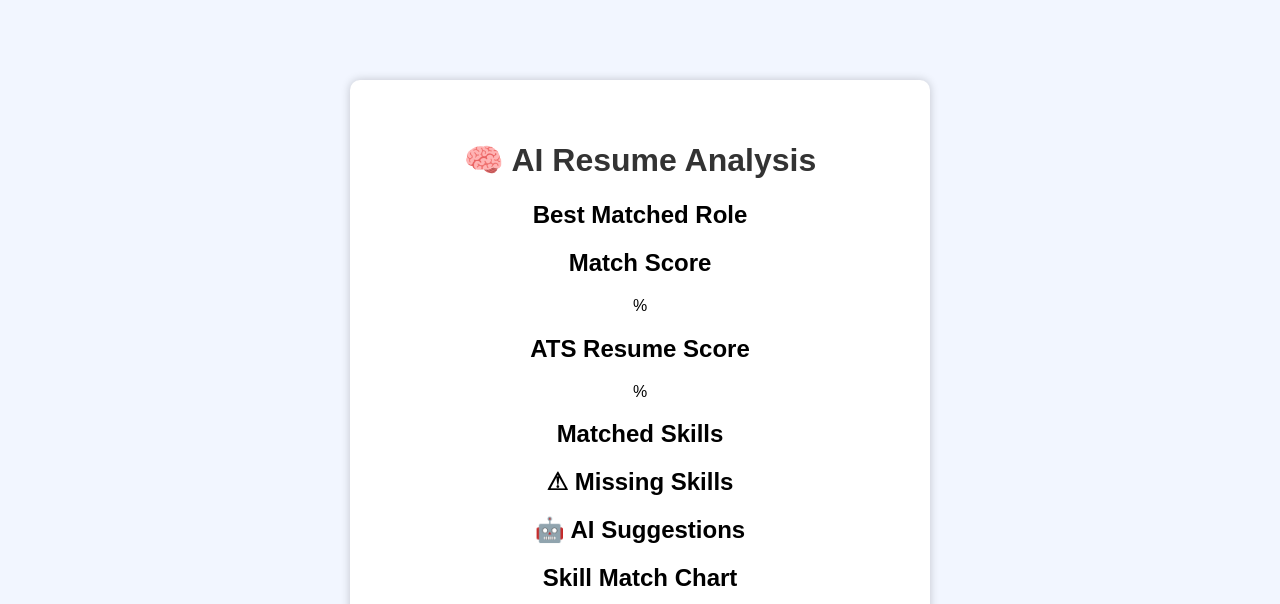
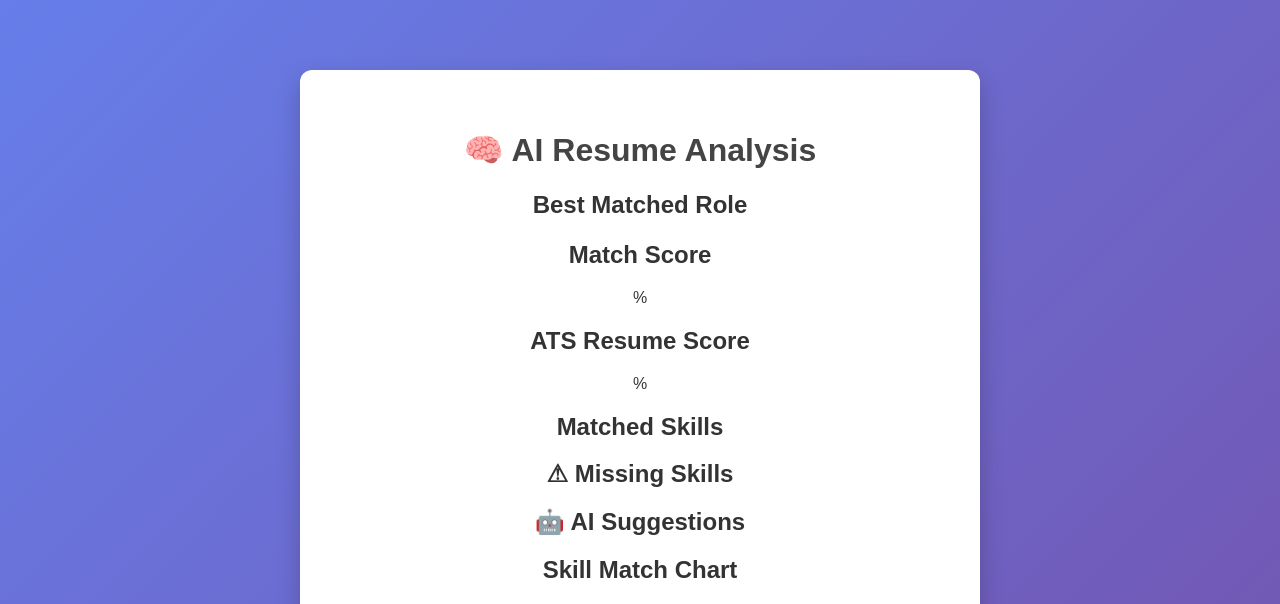
Before and after one commit to sdeepaknetha/ai-resume-analyzer, a Python web app: template templates/result.html in a window 1280 px wide. Shown: the top 604 px of the page. Run offline with Jinja, Linux system fonts and the light colour scheme; the template is opened without the code that fills it, so the values that code supplies are empty.

Commit message:
Update style.css

```diff
--- a/static/style.css
+++ b/static/style.css
@@ -1,49 +1,77 @@
 body{
+
 font-family: Arial;
-background:#f2f6ff;
+
+background: linear-gradient(135deg,#667eea,#764ba2);
+
 text-align:center;
+
+color:#333;
+
 }
 
 .container{
 
-width:500px;
+width:600px;
+
 margin:auto;
-margin-top:80px;
+
+margin-top:70px;
 
 background:white;
 
 padding:40px;
 
-border-radius:10px;
+border-radius:12px;
 
-box-shadow:0px 0px 10px rgba(0,0,0,0.2);
+box-shadow:0 10px 25px rgba(0,0,0,0.2);
+
 }
 
 h1{
-color:#333;
+
+color:#444;
+
 }
 
 button{
 
-padding:10px 20px;
+padding:12px 25px;
 
-background:#007BFF;
+background:#667eea;
 
 color:white;
 
 border:none;
 
-border-radius:5px;
+border-radius:6px;
+
+font-size:16px;
 
 cursor:pointer;
 
-font-size:16px;
 }
 
 button:hover{
-background:#0056b3;
+
+background:#5a67d8;
+
 }
 
 ul{
+
 text-align:left;
+
+margin-left:50px;
+
 }
+
+.highlight{
+
+font-size:22px;
+
+font-weight:bold;
+
+color:#667eea;
+
+}
```
